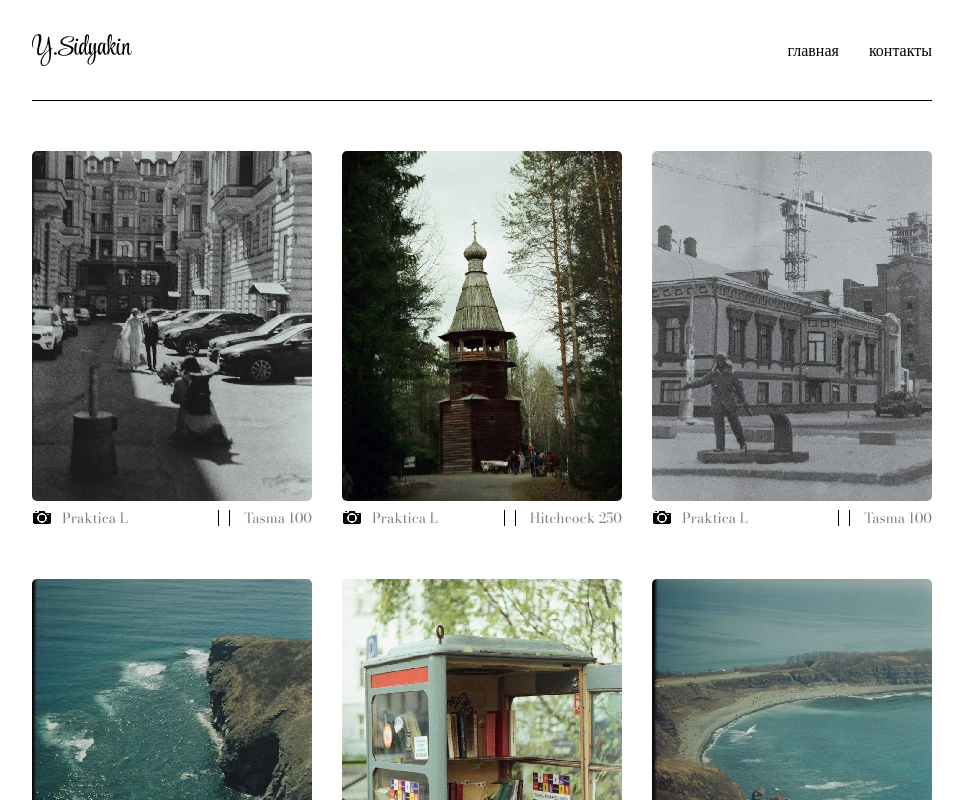
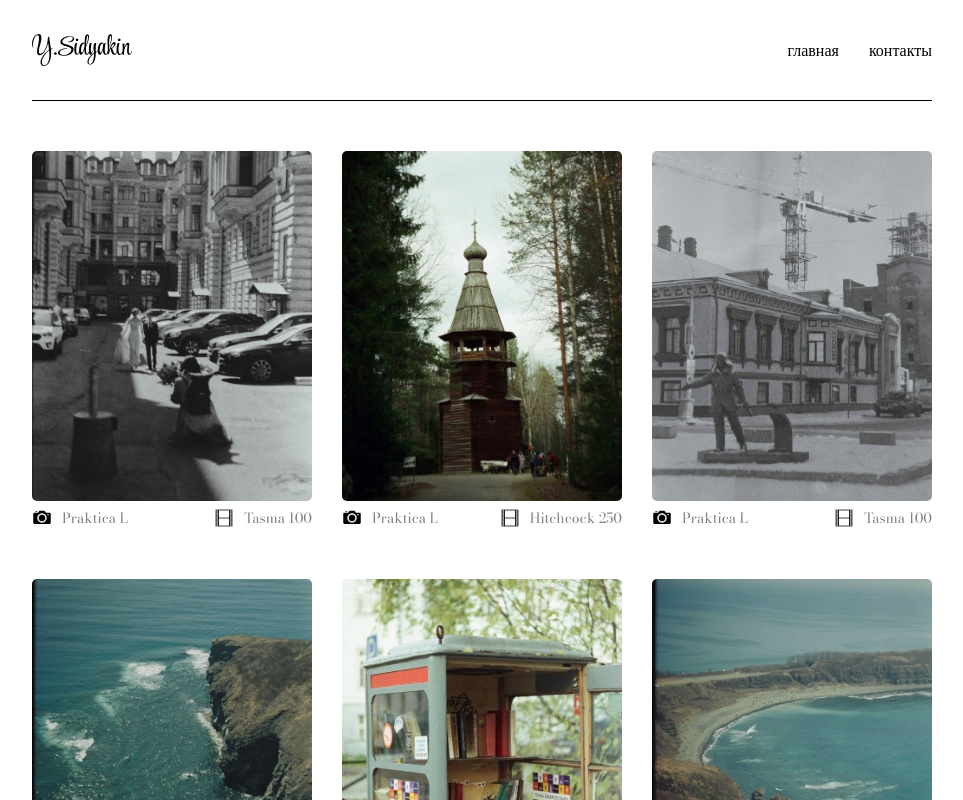
Before and after one commit to yurysidyakin/my-photo-blog, a React (Vite) app: page / in a window 1280 px wide. Shown: the top 800 px of the page, without its empty margins (158-1121 px from the left). Built offline with nearby package versions, Linux system fonts and the light colour scheme.

Commit message:
fix: Style fix

```diff
--- a/src/App.css
+++ /dev/null
@@ -1,4 +0,0 @@
-#root {
-	margin: 0;
-	text-align: center;
-}
--- a/src/index.css
+++ b/src/index.css
@@ -42,7 +42,3 @@ a img {
 	padding: 0;
 	border: none;
 }
-
-img {
-	image-rendering: pixelated;
-}
```
Also changed, not shown: src/App.tsx (deleted, +0 -8 lines).
